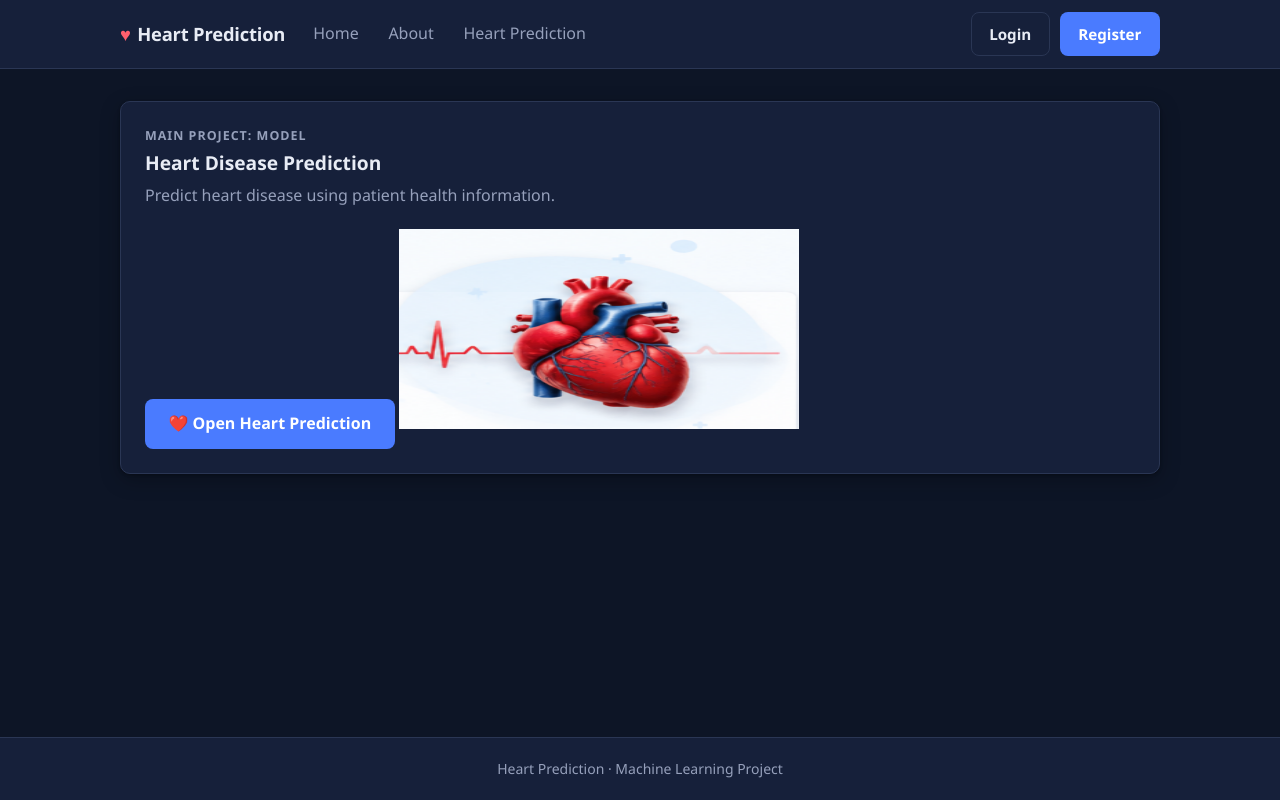
After one commit to paragthakor597/HeartPrediction1, a Django app: template templates/home.html in a window 1280 px wide. The commit adds this page. Run offline with Django 5.2, Linux system fonts and the light colour scheme; the template is opened without the code that fills it, so the values that code supplies are empty.

Commit message:
Latest changes

```diff
--- a/Model/views.py
+++ b/Model/views.py
@@ -2,7 +2,7 @@ from django.http import HttpResponse
 from django.shortcuts import render
 
 def home(request):
-    return render(request,"index.html")
+    return render(request, "home.html")
 
 def about(request):
     return HttpResponse("About")
--- a/heart/views.py
+++ b/heart/views.py
@@ -1,4 +1,4 @@
-from django.shortcuts import render
+from django.shortcuts import render,redirect
 from .models import HeartPrediction
 from .forms import HeartForm,UserRegistrationForm
 from django.contrib.auth import login
--- a/static/style.css
+++ b/static/style.css
@@ -0,0 +1,366 @@
+/* ===== Base ===== */
+:root {
+ --bg: #0d1526;
+  --surface: #16203a;
+  --border: #2a3654;
+  --text: #e8ecf5;
+  --muted: #96a0bb;
+  --primary: #4a7bff;
+  --primary-dark: #3a66e0;
+  --danger: #e04a5a;
+  --radius: 10px;
+  --shadow: 0 1px 3px rgba(0, 0, 0, .3), 0 6px 20px rgba(0, 0, 0, .25);
+  --accent: #ff5f6d;
+}
+
+/* Dark mode (navy) */
+[data-theme="dark"] {
+  --bg: #0d1526;
+  --surface: #16203a;
+  --border: #2a3654;
+  --text: #e8ecf5;
+  --muted: #96a0bb;
+  --primary: #4a7bff;
+  --primary-dark: #3a66e0;
+  --danger: #e04a5a;
+  --shadow: 0 1px 3px rgba(0, 0, 0, .3), 0 6px 20px rgba(0, 0, 0, .25);
+  --accent: #ff5f6d;
+}
+
+* { box-sizing: border-box; }
+
+body {
+  margin: 0;
+  background: var(--bg);
+  color: var(--text);
+  font-family: "Segoe UI", Roboto, Helvetica, Arial, sans-serif;
+  font-size: 16px;
+  line-height: 1.6;
+  display: flex;
+  flex-direction: column;
+  min-height: 100vh;
+}
+
+h1, h2, h3 { line-height: 1.25; margin: 0 0 .6rem; font-weight: 600; }
+h1 { font-size: 1.9rem; }
+h2 { font-size: 1.35rem; }
+a { color: var(--primary); text-decoration: none; }
+a:hover { text-decoration: underline; }
+
+/* ===== Header / Navigation ===== */
+.site-header {
+  background: var(--surface);
+  border-bottom: 1px solid var(--border);
+  position: sticky;
+  top: 0;
+  z-index: 10;
+}
+
+.nav {
+  max-width: 1080px;
+  margin: 0 auto;
+  padding: .75rem 1.25rem;
+  display: flex;
+  align-items: center;
+  flex-wrap: wrap;
+  gap: 1rem;
+}
+
+.nav-brand {
+  font-size: 1.15rem;
+  font-weight: 700;
+  color: var(--text);
+  letter-spacing: -.2px;
+}
+.nav-brand:hover { text-decoration: none; color: var(--primary); }
+.nav-brand::before { content: "♥"; color: var(--accent); margin-right: .4rem; }
+
+.nav-menu {
+  flex: 1;
+  display: flex;
+  align-items: center;
+  justify-content: space-between;
+  gap: 1rem;
+}
+
+.nav-links {
+  list-style: none;
+  display: flex;
+  align-items: center;
+  gap: .35rem;
+  margin: 0;
+  padding: 0;
+}
+
+.nav-links a {
+  display: block;
+  padding: .45rem .75rem;
+  border-radius: 8px;
+  color: var(--muted);
+  font-weight: 500;
+}
+.nav-links a:hover {
+  background: var(--bg);
+  color: var(--text);
+  text-decoration: none;
+}
+
+.nav-actions {
+  display: flex;
+  align-items: center;
+  gap: .6rem;
+}
+.nav-actions form { margin: 0; }
+.nav-user { color: var(--muted); font-size: .9rem; }
+
+/* Mobile menu toggle (CSS only) */
+.nav-toggle { display: none; }
+.nav-toggle-label { display: none; }
+
+/* ===== Buttons ===== */
+.button {
+  display: inline-block;
+  padding: .55rem 1.1rem;
+  border: 1px solid transparent;
+  border-radius: 8px;
+  font-size: .95rem;
+  font-weight: 600;
+  font-family: inherit;
+  cursor: pointer;
+  background: var(--bg);
+  color: var(--text);
+  transition: background .15s ease, color .15s ease;
+}
+.button:hover { text-decoration: none; }
+
+.button-primary { background: var(--primary); color: #fff; }
+.button-primary:hover { background: var(--primary-dark); color: #fff; }
+
+.button-outline { background: transparent; border-color: var(--border); color: var(--text); }
+.button-outline:hover { border-color: var(--primary); color: var(--primary); }
+
+.button-danger { background: var(--danger); color: #fff; }
+.button-danger:hover { background: #b62c3a; color: #fff; }
+
+.button-block { display: block; width: 100%; text-align: center; }
+
+/* Theme toggle: shows the theme you can switch to */
+.theme-toggle { padding: .5rem .8rem; font-weight: 500; white-space: nowrap; }
+.theme-toggle-light { display: none; }
+[data-theme="dark"] .theme-toggle-dark { display: none; }
+[data-theme="dark"] .theme-toggle-light { display: inline; }
+
+/* ===== Page layout ===== */
+.page {
+  flex: 1;
+  width: 100%;
+  max-width: 1080px;
+  margin: 0 auto;
+  padding: 2rem 1.25rem 3rem;
+}
+
+.page-title { margin-bottom: .25rem; }
+.page-subtitle { color: var(--muted); margin: 0 0 1.5rem; }
+
+/* ===== Cards ===== */
+.card {
+  background: var(--surface);
+  border: 1px solid var(--border);
+  border-radius: var(--radius);
+  box-shadow: var(--shadow);
+  padding: 1.5rem;
+  margin-bottom: 1.5rem;
+}
+
+.card-title {
+  margin: 0 0 .5rem;
+  font-size: 1.2rem;
+}
+
+.card-text { color: var(--muted); margin: 0 0 1.25rem; }
+
+.card-eyebrow {
+  margin: 0 0 .35rem;
+  font-size: .78rem;
+  font-weight: 700;
+  letter-spacing: .08em;
+  text-transform: uppercase;
+  color: var(--muted);
+}
+
+/* Link to the Heart Prediction app from the main project home page */
+.heart-app-button { padding: .7rem 1.4rem; font-size: 1rem; }
+
+@media (max-width: 520px) {
+  .heart-app-button { display: block; width: 100%; text-align: center; }
+}
+
+.card-narrow {
+  max-width: 460px;
+  margin-left: auto;
+  margin-right: auto;
+}
+
+/* ===== Hero ===== */
+.hero {
+  background: var(--surface);
+  border: 1px solid var(--border);
+  border-radius: var(--radius);
+  box-shadow: var(--shadow);
+  padding: 2.5rem 1.75rem;
+  text-align: center;
+  margin-bottom: 1.5rem;
+}
+.hero p { color: var(--muted); max-width: 560px; margin: 0 auto; }
+
+/* ===== Forms ===== */
+.form { max-width: 100%; }
+
+.form p {
+  margin: 0 0 1.15rem;
+  display: flex;
+  flex-direction: column;
+  gap: .3rem;
+}
+
+.form label {
+  font-size: .9rem;
+  font-weight: 600;
+  color: var(--text);
+}
+
+.form input[type="text"],
+.form input[type="number"],
+.form input[type="password"],
+.form input[type="email"],
+.form input[type="date"],
+.form select,
+.form textarea {
+  width: 100%;
+  padding: .6rem .7rem;
+  border: 1px solid var(--border);
+  border-radius: 8px;
+  background: var(--surface);
+  color: var(--text);
+  font-size: .95rem;
+  font-family: inherit;
+}
+
+/* Hide the browser's number-input spinner arrows.
+   The fields stay type="number", so HTML validation still applies. */
+input[type="number"]::-webkit-inner-spin-button,
+input[type="number"]::-webkit-outer-spin-button {
+  -webkit-appearance: none;
+  appearance: none;
+  margin: 0;
+}
+
+input[type="number"] {
+  -moz-appearance: textfield;
+  appearance: textfield;
+}
+
+.form ::placeholder { color: var(--muted); opacity: .8; }
+
+.form input:focus,
+.form select:focus,
+.form textarea:focus {
+  outline: none;
+  border-color: var(--primary);
+  box-shadow: 0 0 0 3px rgba(43, 89, 216, .12);
+}
+
+.form .helptext {
+  display: block;
+  font-size: .78rem;
+  line-height: 1.45;
+  color: var(--muted);
+  margin: 0;
+}
+
+.form .helptext ul {
+  margin: 0;
+  padding-left: 1rem;
+}
+
+/* Wider columns plus breathing room, so each input can show its full
+   placeholder and the cells are clearly separated. */
+.form-grid {
+  display: grid;
+  grid-template-columns: repeat(auto-fit, minmax(290px, 1fr));
+  gap: 1.75rem 2rem;
+  align-items: start;
+}
+
+/* Spacing between cells comes from the grid gap, not the paragraph margin. */
+.form-grid p { margin: 0; }
+
+.form-actions { margin-top: 1rem; }
+
+/* ===== Alerts / result ===== */
+.alert {
+  border: 1px solid var(--border);
+  border-left: 4px solid var(--primary);
+  background: var(--surface);
+  border-radius: var(--radius);
+  padding: 1rem 1.25rem;
+  margin-top: 1.5rem;
+}
+.alert h2, .alert h3 { margin: 0; font-size: 1.1rem; }
+.alert-error { border-left-color: var(--danger); }
+.alert-error ul { margin: .25rem 0 0; padding-left: 1.1rem; }
+
+/* ===== Footer ===== */
+.site-footer {
+  border-top: 1px solid var(--border);
+  background: var(--surface);
+  text-align: center;
+  padding: 1.25rem;
+}
+.site-footer p { margin: 0; color: var(--muted); font-size: .875rem; }
+
+/* ===== Responsive ===== */
+@media (max-width: 768px) {
+  .nav { flex-wrap: nowrap; justify-content: space-between; }
+
+  .nav-toggle-label {
+    display: flex;
+    flex-direction: column;
+    justify-content: center;
+    gap: 5px;
+    width: 42px;
+    height: 38px;
+    padding: 8px;
+    border: 1px solid var(--border);
+    border-radius: 8px;
+    cursor: pointer;
+  }
+  .nav-toggle-label span {
+    display: block;
+    height: 2px;
+    background: var(--text);
+    border-radius: 2px;
+  }
+
+  .nav-menu {
+    display: none;
+    order: 3;
+    width: 100%;
+    flex-direction: column;
+    align-items: stretch;
+    gap: .75rem;
+    padding-top: .75rem;
+    border-top: 1px solid var(--border);
+  }
+  .nav-toggle:checked ~ .nav-menu { display: flex; }
+
+  .nav-links { flex-direction: column; align-items: stretch; }
+  .nav-links a { padding: .6rem .5rem; }
+
+  .nav-actions { flex-wrap: wrap; }
+  .nav-actions .button { flex: 1; text-align: center; }
+
+  .page { padding: 1.5rem 1rem 2.5rem; }
+  .hero { padding: 1.75rem 1.25rem; }
+  h1 { font-size: 1.55rem; }
+}
--- /dev/null
+++ b/templates/home.html
@@ -0,0 +1,19 @@
+
+{% extends "layout.html" %}
+{% load static %}
+
+{% block title %}
+Main Project
+{% endblock title %}
+
+{% block content %}
+<section class="card">
+    <p class="card-eyebrow">Main Project: Model</p>
+    <h2 class="card-title">Heart Disease Prediction</h2>
+    <p class="card-text">Predict heart disease using patient health information.</p>
+    <a href="{% url 'Home' %}" class="button button-primary heart-app-button">
+        &#10084;&#65039; Open Heart Prediction
+    </a>
+    <img src="{% static 'images/heart.png' %}" alt="Heart" height="200" width="400">
+</section>
+{% endblock content %}
--- a/templates/layout.html
+++ b/templates/layout.html
@@ -1,56 +1,77 @@
 {% load static %}
 <!DOCTYPE html>
-<html lang="en" data-bs-theme='dark'>
+<html lang="en">
 <head>
     <meta charset="UTF-8">
     <meta name="viewport" content="width=device-width, initial-scale=1.0">
-      <link href="https://cdn.jsdelivr.net/npm/bootstrap@5.3.8/dist/css/bootstrap.min.css" rel="stylesheet" integrity="sha384-sRIl4kxILFvY47J16cr9ZwB07vP4J8+LH7qKQnuqkuIAvNWLzeN8tE5YBujZqJLB" crossorigin="anonymous">
     <title>
 {% block title  %}{% endblock %}
 </title>
-    {% comment %} <link rel="stylesheet" href="{% static 'style.css' %}"> {% endcomment %}
+    <link rel="stylesheet" href="{% static 'style.css' %}">
+    {% comment %} <script>
+      // Apply the saved theme before the page paints, to avoid a flash.
+      (function () {
+        var saved = localStorage.getItem("theme");
+        if (saved !== "dark" && saved !== "light") {
+          saved = window.matchMedia("(prefers-color-scheme: dark)").matches ? "dark" : "light";
+        }
+        document.documentElement.setAttribute("data-theme", saved);
+      })();
+    </script> {% endcomment %}
 </head>
 <body>
-    <nav class="navbar navbar-expand-lg bg-body-tertiary">
-  <div class="container-fluid">
-    <a class="navbar-brand" href="#">HeartBar</a>
-    <button class="navbar-toggler" type="button" data-bs-toggle="collapse" data-bs-target="#navbarSupportedContent" aria-controls="navbarSupportedContent" aria-expanded="false" aria-label="Toggle navigation">
-      <span class="navbar-toggler-icon"></span>
-    </button>
-    <div class="collapse navbar-collapse" id="navbarSupportedContent">
-      <ul class="navbar-nav me-auto mb-2 mb-lg-0">
-        <li class="nav-item">
-          <a class="nav-link active" aria-current="page" href="{% url 'Home' %}">Home</a>
-        </li>
-        <li class="nav-item">
-          <a class="nav-link" href="{% url 'About'%}">About</a>
-        </li>
-        <a class="nav-link" href="{% url 'all_heart_view' %}">
-            Heart Prediction
-        </a>
+<header class="site-header">
+  <nav class="nav">
+    <a class="nav-brand" href="{% url 'Home' %}">Heart Prediction</a>
+
+    <input type="checkbox" id="nav-toggle" class="nav-toggle">
+    <label for="nav-toggle" class="nav-toggle-label" aria-label="Menu">
+      <span></span><span></span><span></span>
+    </label>
+
+    <div class="nav-menu">
+      <ul class="nav-links">
+        <li><a href="{% url 'Home' %}">Home</a></li>
+        <li><a href="{% url 'About' %}">About</a></li>
+        <li><a href="{% url 'all_heart_view' %}">Heart Prediction</a></li>
       </ul>
-    <div class="d-flex gap-3">
-    {%if user.is_authenticated%}
-      <form method="post" action="{%url 'logout'%}">
-        {% csrf_token %}
-      <button class="btn btn-danger">Logout</button>
-      </form>
-      {%else%}
-      <a class="btn btn-outline-success" href="{% url 'login'%}">
-        Login
-    </a>
-    <a class="btn btn-outline-primary" href="{% url 'register' %}">
-        Register
-    </a>
-      {%endif%}
-</div>
+
+      <div class="nav-actions">
+        {% comment %} <button type="button" class="button button-outline theme-toggle" id="theme-toggle" aria-label="Toggle theme">
+          <span class="theme-toggle-dark">🌙 Dark</span>
+          <span class="theme-toggle-light">☀️ Light</span>
+        </button> {% endcomment %}
+        {% if user.is_authenticated %}
+        <span class="nav-user">{{ user.username }}</span>
+        <form method="post" action="{% url 'logout' %}">
+          {% csrf_token %}
+          <button class="button button-danger">Logout</button>
+        </form>
+        {% else %}
+        <a class="button button-outline" href="{% url 'login' %}">Login</a>
+        <a class="button button-primary" href="{% url 'register' %}">Register</a>
+        {% endif %}
+      </div>
     </div>
-  </div>
-</nav>
-<div class="container">
+  </nav>
+</header>
+
+<main class="page">
     {% block content %}
     Defalut Value
     {% endblock %}
-</div>
+</main>
+
+<footer class="site-footer">
+  <p>Heart Prediction &middot; Machine Learning Project</p>
+</footer>
+
+{% comment %} <script>
+  document.getElementById("theme-toggle").addEventListener("click", function () {
+    var next = document.documentElement.getAttribute("data-theme") === "dark" ? "light" : "dark";
+    document.documentElement.setAttribute("data-theme", next);
+    localStorage.setItem("theme", next);
+  });
+</script> {% endcomment %}
 </body>
 </html>
```
Also changed, not shown: heart/forms.py (+15 -0 lines), heart/models.py (+14 -14 lines), heart/templates/heart/About.html (+9 -1 lines), heart/templates/heart/Home.html (+10 -1 lines), heart/templates/heart/all_heart_view.html (+20 -12 lines), templates/registration/login.html (+12 -7 lines), templates/registration/logout.html (+10 -5 lines), templates/registration/register.html (+10 -5 lines), db.sqlite3, static/images/heart.png (added).
